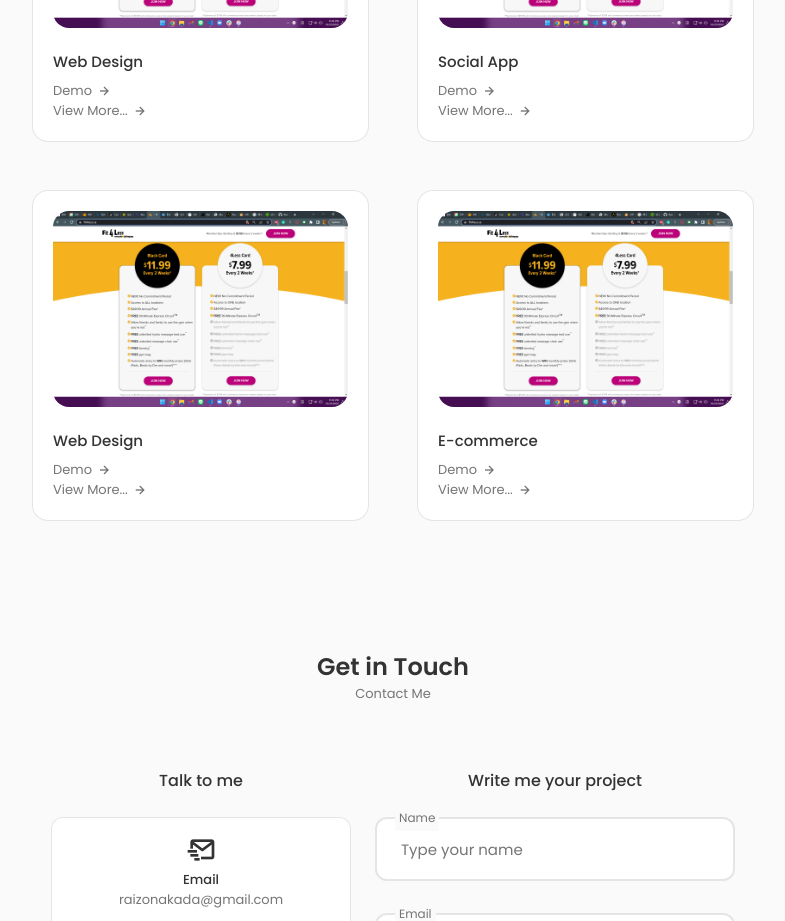
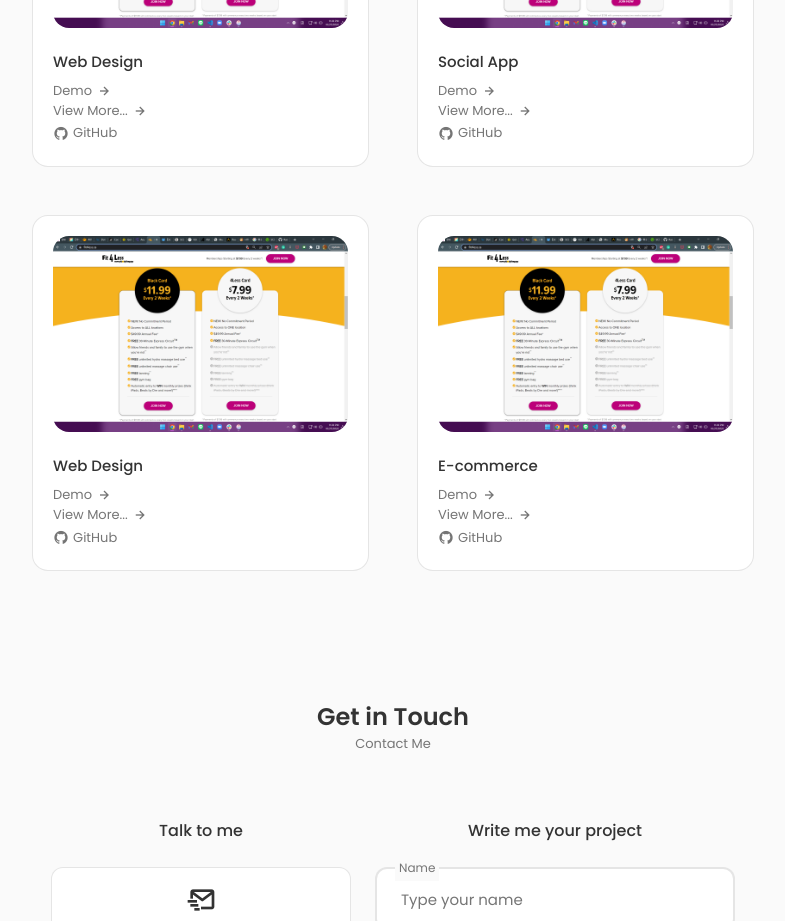
Before and after one commit to Raizo-n/Portfoilo, a React (Create React App) app: page / in a window 1280 px wide. Shown: the part 1940-2861 px from the top of the page, without its empty margins (247-1032 px from the left). Built offline with nearby package versions, Linux system fonts and the light colour scheme.

Commit message:
add: github link in each project box

```diff
--- a/src/components/work/Works.jsx
+++ b/src/components/work/Works.jsx
@@ -21,6 +21,9 @@ const Works = () => {
           <div className="work-button" onClick={() => toggleTab(1)}>
             View More... <i className="bx bx-right-arrow-alt icon"></i>
           </div>
+          <a href="https://github.com/Raizo-n" className="work-button">
+            <i className="uil uil-github git-icon"></i> GitHub
+          </a>
         </div>
         {/* modal */}
         <div className={toggleState === 1 ? "modal active-modal" : "modal"}>
@@ -59,6 +62,9 @@ const Works = () => {
           <div className="work-button" onClick={() => toggleTab(2)}>
             View More... <i className="bx bx-right-arrow-alt icon"></i>
           </div>
+          <a href="https://github.com/Raizo-n" className="work-button">
+            <i className="uil uil-github git-icon"></i> GitHub
+          </a>
         </div>
         {/* modal */}
         <div className={toggleState === 2 ? "modal active-modal" : "modal"}>
@@ -98,6 +104,9 @@ const Works = () => {
           <div className="work-button" onClick={() => toggleTab(3)}>
             View More... <i className="bx bx-right-arrow-alt icon"></i>
           </div>
+          <a href="https://github.com/Raizo-n" className="work-button">
+            <i className="uil uil-github git-icon"></i> GitHub
+          </a>
         </div>
         {/* modal */}
         <div className={toggleState === 3 ? "modal active-modal" : "modal"}>
@@ -136,6 +145,9 @@ const Works = () => {
           <div className="work-button" onClick={() => toggleTab(4)}>
             View More... <i className="bx bx-right-arrow-alt icon"></i>
           </div>
+          <a href="https://github.com/Raizo-n" className="work-button">
+            <i className="uil uil-github git-icon"></i> GitHub
+          </a>
         </div>
         {/* modal */}
         <div className={toggleState === 4 ? "modal active-modal" : "modal"}>
--- a/src/components/work/work.scss
+++ b/src/components/work/work.scss
@@ -94,6 +94,10 @@
             transition: 0.4s;
           }
         }
+
+        .git-icon {
+          font-size: 1rem;
+        }
       }
 
       .modal {
```
